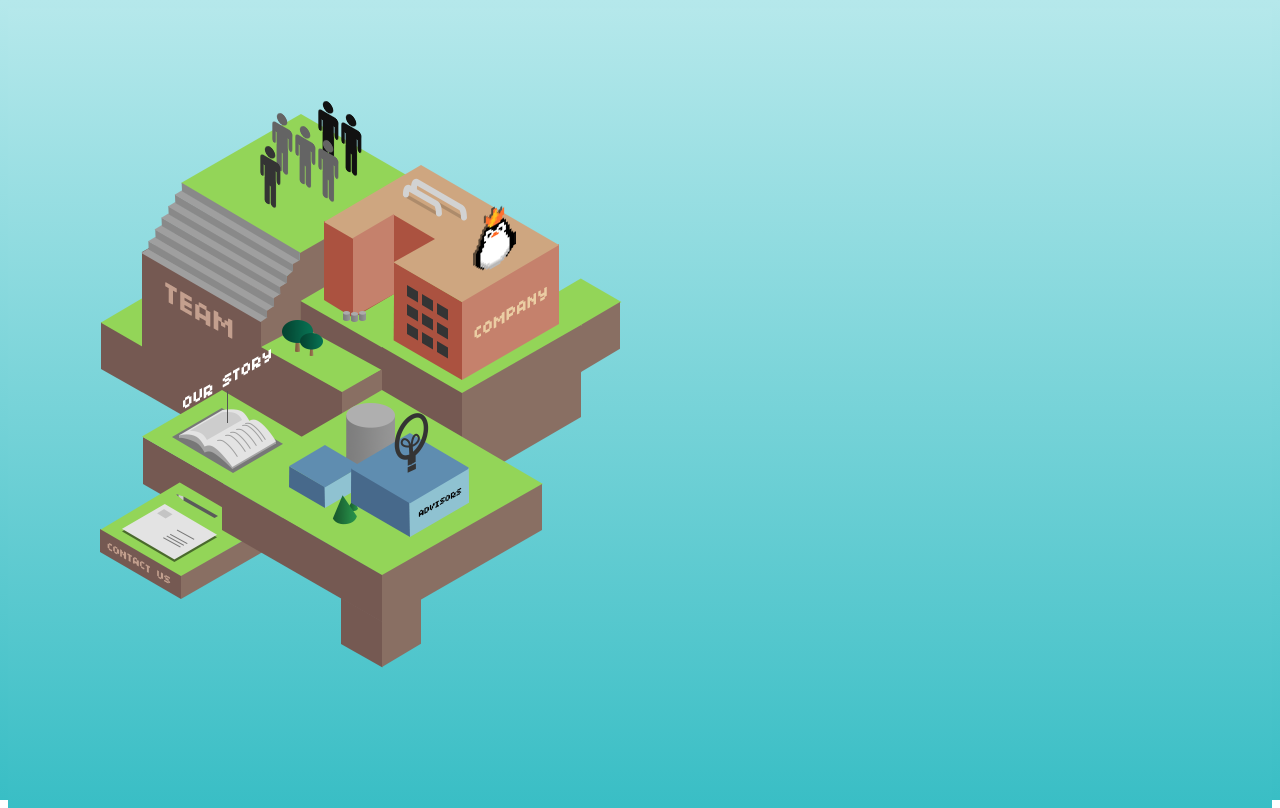
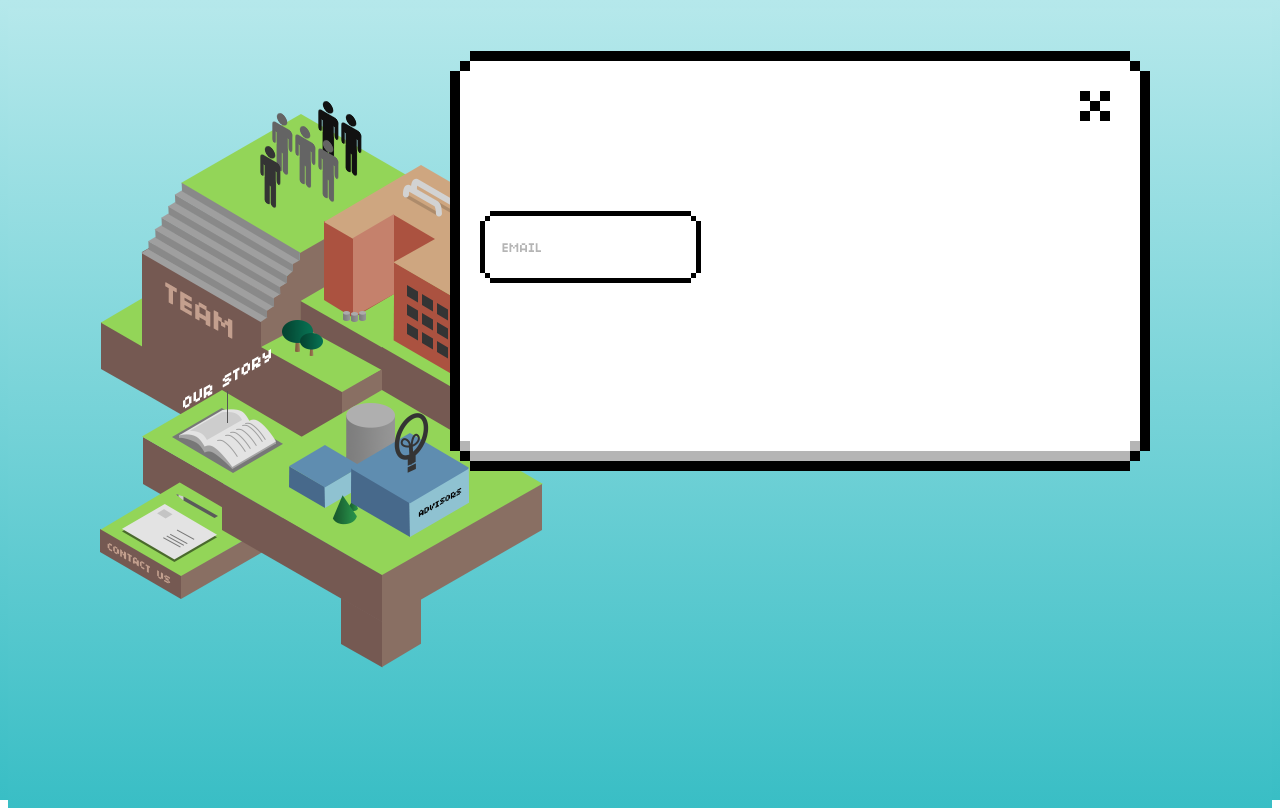
Before and after one commit to WatchTheGap/KinguinDemo, a website: page src/index.html in a window 1280 px wide. Both pictures are taken after a click on the element 220 px from the left and 540 px from the top of the page. Drawn offline with nearby package versions, Linux system fonts and the light colour scheme; files that its build step writes are made by us from their sources; files whose address does not match are found by name.

Commit message:
added rounded pixel corners to input fields

```diff
--- a/src/index.html
+++ b/src/index.html
@@ -90,6 +90,27 @@
       </div>
     </div>
 
+    <div id='contactus-popup' class='popup hide popup-outer-wrapper'>
+      <div class='popup-inner-wrapper'>
+        <section id='contactus-header' class='modal-header'>
+          <a class='close-popup' href='#'><img id='close-x' src='img/Close.png' alt='close window x'></a>
+          <h1>CONTACT US</h1>
+        </section>
+        <section id='contactus-body' class='modal-body'>
+          <form class='' method="post">
+            <div class='input-wrapper'>
+              <div class='pixel-input'>
+                  <input id='email' type='text' name='email' placeholder='EMAIL'>
+              </div>
+            </div>
+
+
+          </form>
+        </section>
+        <section class='modal-footer'></section>
+      </div>
+    </div>
+
     <div id='advisors-popup' class='popup hide popup-outer-wrapper'>
       <div class='popup-inner-wrapper'>
         <section id='advisors-header' class='modal-header'>
--- a/src/js/popups.js
+++ b/src/js/popups.js
@@ -17,6 +17,10 @@
       $('#ourstory-popup').toggleClass('hide');
   });
 
+  $('#contactus').click(function() {
+    $('#contactus-popup').toggleClass('hide');
+  });
+
   $('.close-popup').click(function() {
     $(this).closest('.popup-outer-wrapper').toggleClass('hide');
   });
--- a/src/sass/modals.scss
+++ b/src/sass/modals.scss
@@ -86,7 +86,7 @@
 }
 
 
-#company-body, #ourstory-body {
+#company-body, #ourstory-body, #contactus-body {
   text-transform: uppercase;
   border: none;
   h3, nav {
@@ -99,6 +99,64 @@
     color: #49423f;
   }
 }
+
+.input-wrapper {
+  border-left: 5px solid black;
+  border-right: 5px solid black;
+  float: left;
+  box-sizing: border-box;
+  background-color: white;
+  position: relative;
+}
+
+.pixel-input {
+  padding: 15px 10px;
+  input {
+    border: none;
+    height: 30px;
+  }
+  input::placeholder {
+    font-family: '04b_03', monospace;
+    color: #b5b5b5;
+    font-size: 14px;
+  }
+}
+
+.input-wrapper .pixel-input {
+  background-color: white;
+  display: block;
+  color: black;
+  margin: -10px 5px;
+  border-top: 5px solid black;
+  border-bottom: 5px solid black;
+}
+
+.input-wrapper::before,
+.input-wrapper::after,
+.input-wrapper .pixel-input::before,
+.input-wrapper .pixel-input::after {
+  content: '';
+  width: 5px;
+  height: 5px;
+  display: block;
+  position: absolute;
+  background: black;
+}
+
+.input-wrapper::before {
+  top: -5px; left: 0px;
+}
+.input-wrapper::after {
+   top: -5px; right: 0px;
+ }
+
+.input-wrapper .pixel-input::before {
+   bottom: -5px; left: 0px;
+ }
+
+ .input-wrapper .pixel-input::after {
+   bottom: -5px; right: 0px;
+ }
 
 .modal-body {
   font-family: '04b_03', monospace;
@@ -151,7 +209,7 @@
   background-color: white;
 }
 
-.popup-outer-wrapper .popup-inner-wrapper{
+.popup-outer-wrapper .popup-inner-wrapper {
   background-color: white;
   display: block;
   color: black;
```
